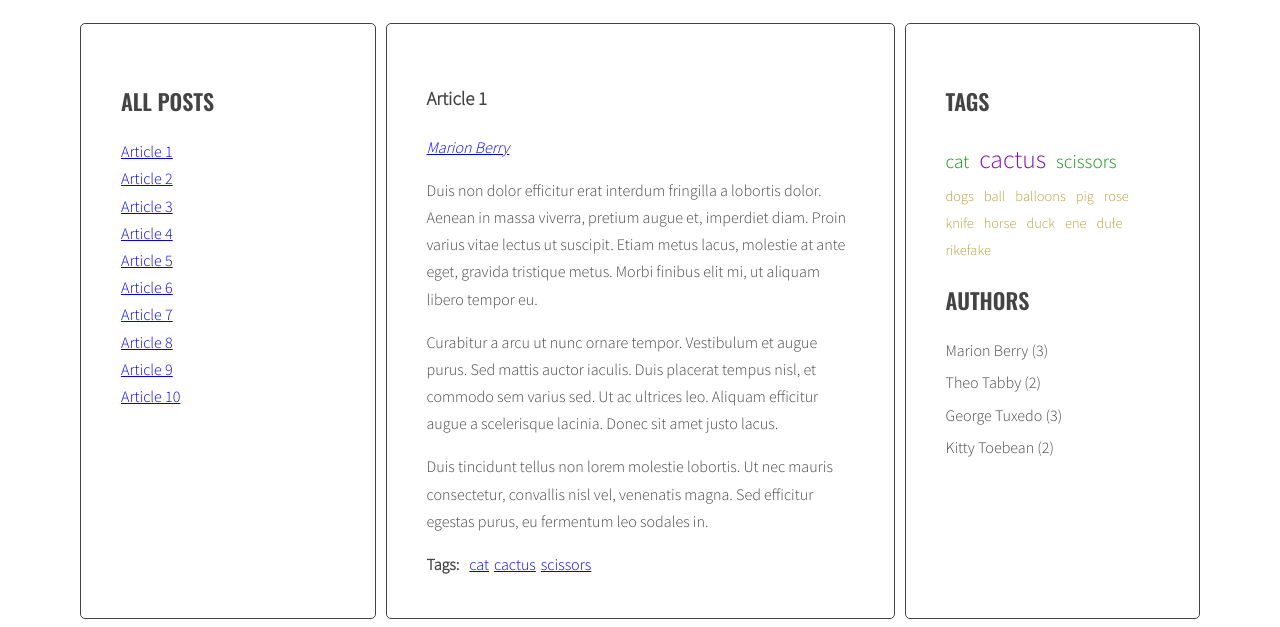
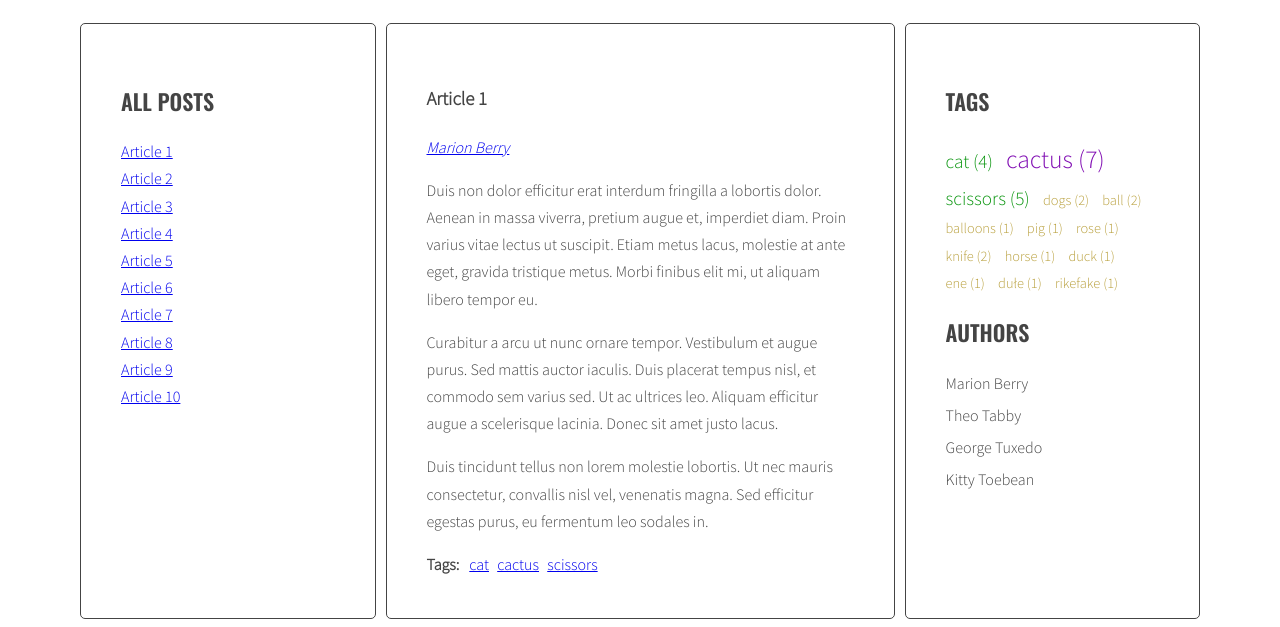
Before and after one commit to MagdaWo/javascript-blog, a website: page index.html in a window 1280 px wide. Shown: the part 220-847 px from the top of the page. Drawn offline with nearby package versions, Linux system fonts and the light colour scheme.

Commit message:
Add Handlebars

```diff
--- a/index.html
+++ b/index.html
@@ -269,6 +269,25 @@
             </main>
         </div>
     </div>
+    <script id="template-article-link" type="text/x-handlebars-template">
+  <li><a href="#{{ id }}"><span>{{ title }}</span></a></li>
+</script>
+<script id="template-article-tag" type="text/x-handlebars-template">
+  <li><a href="#{{ id }}"><span>{{ title }}</span></a></li>
+</script>
+<script id="template-article-author" type="text/x-handlebars-template">
+  <li><a href="#{{ id }}"><span>{{ title }}</span></a></li>
+</script>
+<script id="template-tagCloudLink" type="text/x-handlebars-template">
+  <li><a href="#{{ id }}"><span>{{ tagCloudLink }}</span></a></li>
+</script>
+<script id="template-tag-cloud-link" type="text/x-handlebars-template">
+  {{#each tags}}
+   <li><a href="#tag-{{tag}}" class="{{className}}">{{tag}} ({{count}})</a></li>
+  {{/each}}
+</script>
+
+    <script src="https://cdnjs.cloudflare.com/ajax/libs/handlebars.js/4.1.0/handlebars.min.js"></script>
     <script src="js/script.js"></script>
 </body>
 
--- a/js/script.js
+++ b/js/script.js
@@ -1,3 +1,11 @@
+const templates = {
+  articleLink: Handlebars.compile(document.querySelector('#template-article-link').innerHTML),
+  articletagLink: Handlebars.compile(document.querySelector('#template-article-tag').innerHTML),
+  articleAuthorLink: Handlebars.compile(document.querySelector('#template-article-author').innerHTML),
+  tagCloudLink: Handlebars.compile(document.querySelector('#template-tag-cloud-link').innerHTML),
+};
+
+
 const titleClickHandler = function (event) {
   event.preventDefault();
 
@@ -72,8 +80,8 @@ function generateTitleLinks(customSelector = '') {
     console.log(articleTitle);
 
     /* create HTML of the link */
-    const linkHTML = '<li><a href="#' + articleId + '"><span>' + articleTitle + '</span></a></li>';
-    console.log(linkHTML);
+    const linkHTMLData = { id: articleId, title: articleTitle };
+    const linkHTML = templates.articleLink(linkHTMLData);
 
     /* insert link into titleList */
     html = html + linkHTML;
@@ -142,7 +150,8 @@ function generateTags() {
       console.log(tag);
 
       /* generate HTML of the link */
-      const tagHTML = '<li><a href="#tag-' + tag + '">' + tag + ' </a></li>';
+      const linkHTMLData = { id: tag, title: tag };
+      const tagHTML = templates.articletagLink(linkHTMLData);
       console.log(tagHTML);
 
       /* add generated code to html variable */
@@ -168,7 +177,7 @@ function generateTags() {
   const tagsParams = calculateTagsParams(allTags);
   console.log('tagsParams:', tagsParams);
   /* [NEW] create variable for all links HTML code */
-  let allTagsHTML = '';
+  const allTagsData = { tags: [] };
 
   /* [NEW] START LOOP: for each tag in allTags: */
   for (let tag in allTags) {
@@ -177,12 +186,16 @@ function generateTags() {
     const tagLinkHTML = '<li><a href="#tag-' + tag + '" class="' + tagLinkClass + '">' + tag + '</a></li>';
     console.log('tagLinkHTML:', tagLinkHTML);
 
-    allTagsHTML += tagLinkHTML;
+    allTagsData.tags.push({
+      tag: tag,
+      count: allTags[tag],
+      className: calculateTagClass(allTags[tag], tagsParams)
+    });
   }
   /* [NEW] END LOOP: for each tag in allTags: */
 
   /*[NEW] add HTML from allTagsHTML to tagList */
-  tagList.innerHTML = allTagsHTML;
+  tagList.innerHTML = templates.tagCloudLink(allTagsData);
 }
 
 generateTags();
@@ -262,7 +275,9 @@ function generateAuthors() {
   let allAuthorsHTML = '';
 
   for (let author in allAuthors) {
-    const authorLinkHTML = '<li><a href="#author-' + author + '">' + author + ' (' + allAuthors[author] + ')</a></li>';
+    const linkHTMLData = { id: author, title: author };
+    const authorLinkHTML = templates.articleAuthorLink(linkHTMLData);
+
     allAuthorsHTML += authorLinkHTML;
   }
   authorList.innerHTML = allAuthorsHTML;
```
Also changed, not shown: .eslintrc.json.
